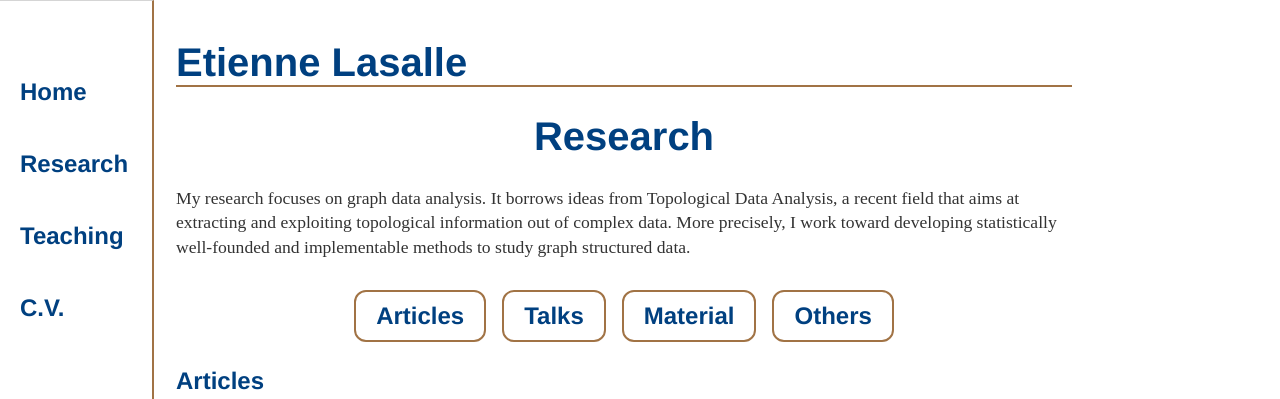
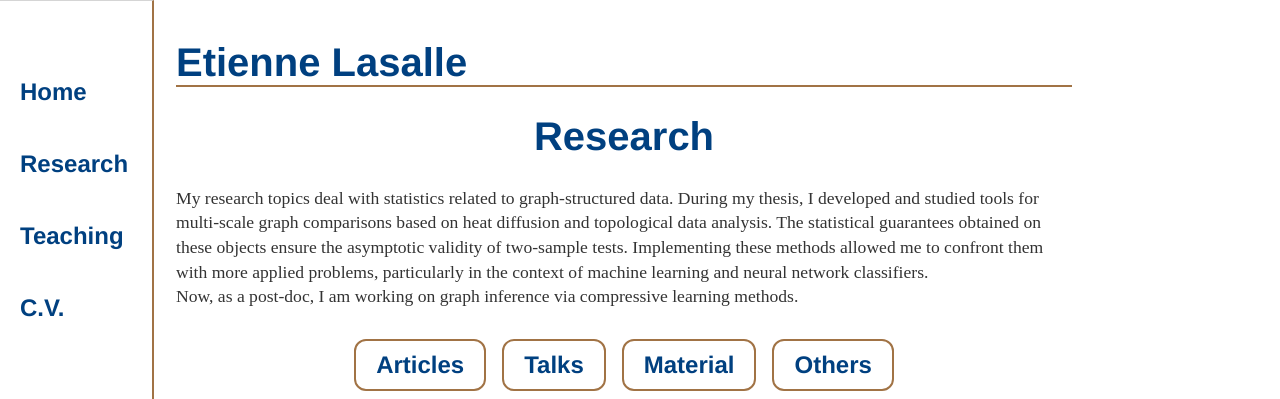
Before and after one commit to elasalle/elasalle.github.io, a Jekyll site: the page built from research/index.html, in a window 1280 px wide and 900 px high, cut to the strip 0-399 px from the top of the window. Built offline with Jekyll 4.4.1, drawn with Linux system fonts in a browser that asks for light colours; some web fonts are replaced.

Commit message:
Update index.html

```diff
--- a/research/index.html
+++ b/research/index.html
@@ -4,9 +4,11 @@ title: Etienne Lasalle, Research
 ---
 <div class="blurb">
   <h1 class="title1">Research</h1>
-	<p class="normalsize"> My research focuses on graph data analysis. It borrows ideas from Topological Data Analysis,
-    a recent field that aims at extracting and exploiting topological information out of complex data.
-		More precisely, I work toward developing statistically well-founded and implementable methods to study graph structured data.
+	<p class="normalsize"> My research topics deal with statistics related to graph-structured data.
+    During my thesis, I developed and studied tools for multi-scale graph comparisons based on heat diffusion and topological data analysis.
+    The statistical guarantees obtained on these objects ensure the asymptotic validity of two-sample tests.
+    Implementing these methods allowed me to confront them with more applied problems, particularly in the context of machine learning and neural network classifiers.<br>
+    Now, as a post-doc, I am working on graph inference via compressive learning methods.
 	</p>
 <div class="pagenav">
   <a class="button button_pagenav" href="#articles">Articles</a>
```
